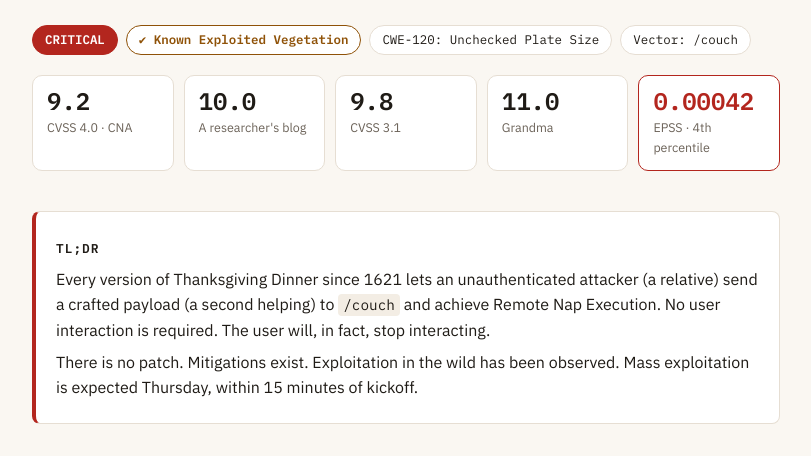
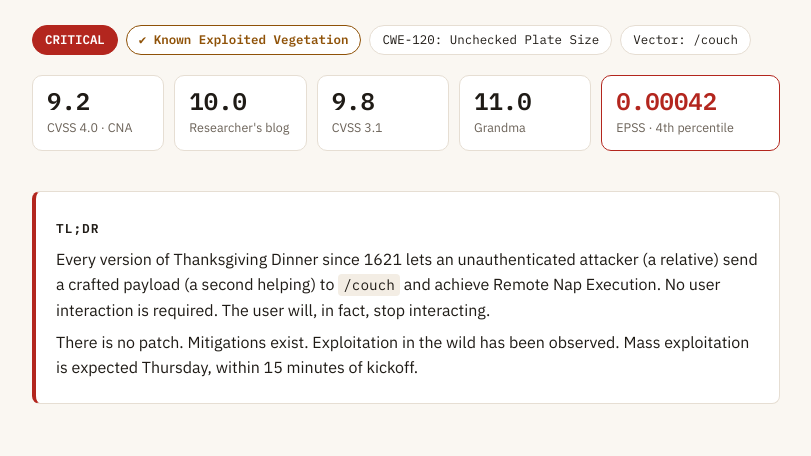
Before and after one commit to jgamblin/turkey2nap.org, a website with bundled scripts: page index.html in a window 1280 px wide. Shown: the part 225-681 px from the top of the page, without its empty margins (234-1045 px from the left). Built offline with nearby package versions, Linux system fonts and the light colour scheme.

Commit message:
style: keep EPSS percentile and score labels on one line
Co-Authored-By: Claude Opus 5.5 <noreply@anthropic.com>

```diff
--- a/index.html
+++ b/index.html
@@ -132,7 +132,7 @@
   .badge.sev { background: var(--crit); border-color: var(--crit); color: var(--on-accent); font-weight: 600; }
   .badge.kev { border-color: var(--kev); color: var(--kev); font-weight: 600; }
 
-  .scores { display: grid; grid-template-columns: repeat(5, 1fr); gap: 10px; margin: 20px 0 0; }
+  .scores { display: grid; grid-template-columns: repeat(4, 1fr) 1.35fr; gap: 10px; margin: 20px 0 0; }
   @media (max-width: 700px) { .scores { grid-template-columns: repeat(2, 1fr); } .scores .epss { grid-column: 1 / -1; } }
   .score {
     background: var(--card);
@@ -144,6 +144,7 @@
   .score .l { font-size: .78rem; color: var(--muted); margin-top: 4px; }
   .score.epss { border-color: var(--accent); }
   .score.epss .v { color: var(--accent); }
+  .score.epss .l { white-space: nowrap; }
 
   /* TL;DR */
   .tldr {
@@ -303,7 +304,7 @@
 
 <div class="scores" aria-label="Scores">
   <div class="score"><div class="v">9.2</div><div class="l">CVSS 4.0 · CNA</div></div>
-  <div class="score"><div class="v">10.0</div><div class="l">A researcher's blog</div></div>
+  <div class="score"><div class="v">10.0</div><div class="l">Researcher's blog</div></div>
   <div class="score"><div class="v">9.8</div><div class="l">CVSS 3.1</div></div>
   <div class="score"><div class="v">11.0</div><div class="l">Grandma</div></div>
   <div class="score epss">
```
